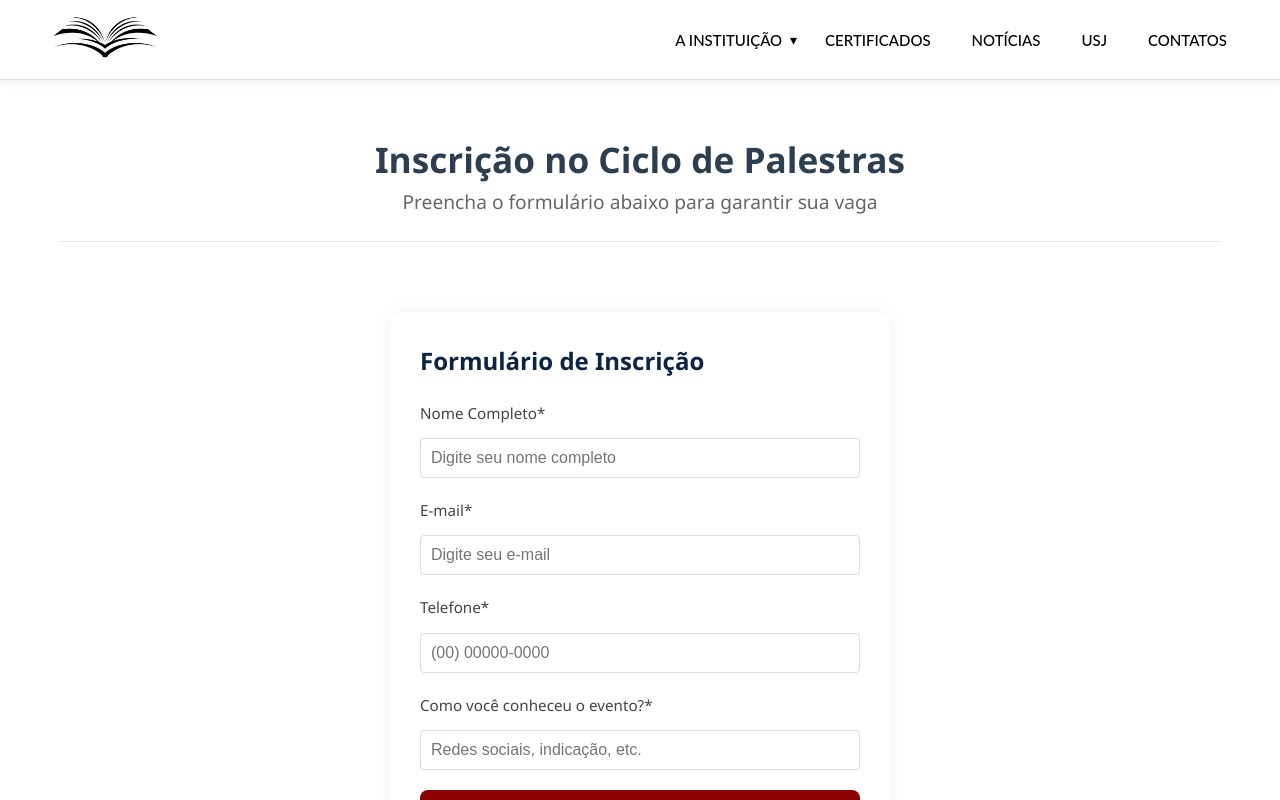
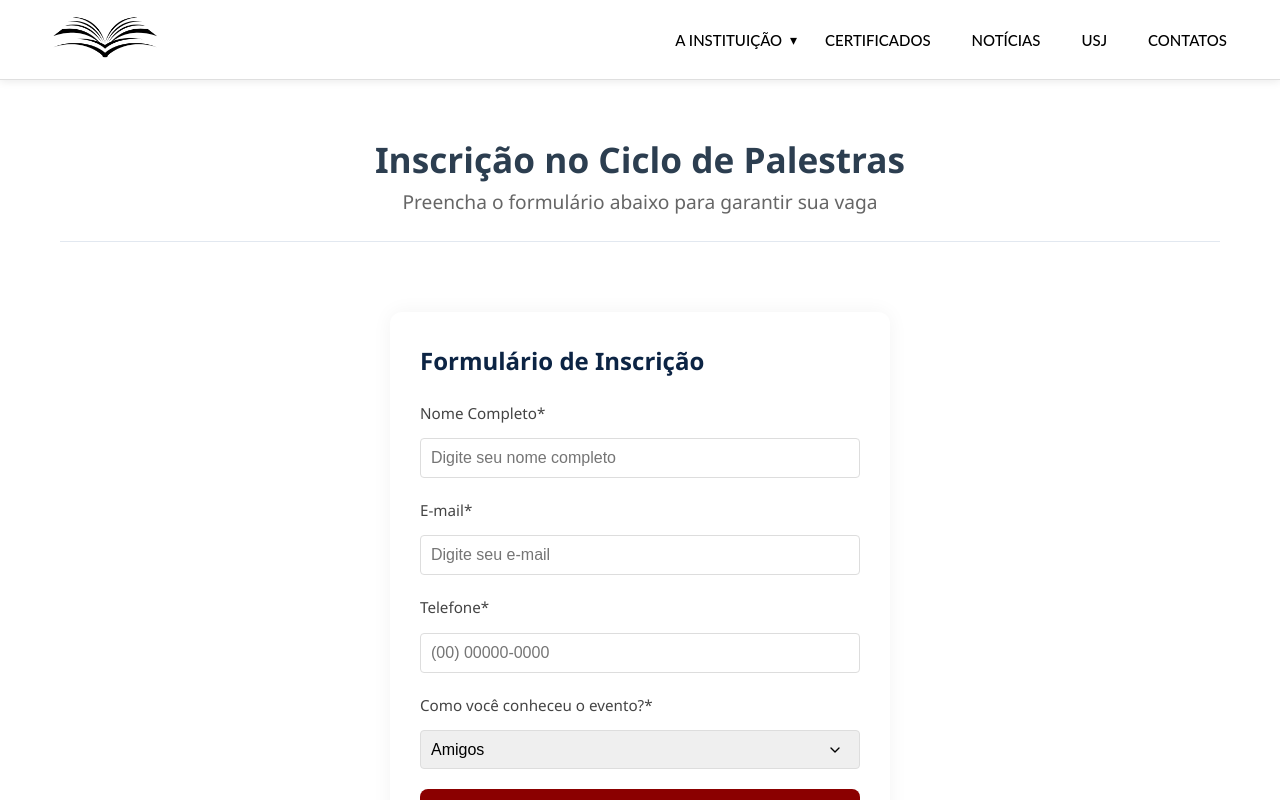
Before and after one commit to FUNDESJ/site-fundesj, a React (Vite) app: page /ciclo/inscricoes in a window 1280 px wide. Shown: the top 800 px of the page. Built offline with nearby package versions, Linux system fonts and the light colour scheme; no server answers.

Commit message:
Site-fundesj

```diff
--- a/src/pages/ciclo/ciclo/inscricoes.jsx
+++ b/src/pages/ciclo/ciclo/inscricoes.jsx
@@ -197,15 +197,20 @@ export default function Inscricoes() {
 
                     <div className="form-group">
                         <label htmlFor="comoConheceu" className="form-label">Como você conheceu o evento?*</label>
-                        <input
-                            type="text"
-                            id="comoConheceu"
+
+                           <select  id="comoConheceu"
                             className="form-input"
-                            placeholder="Redes sociais, indicação, etc."
                             value={comoConheceu}
                             onChange={(e) => setComoConheceu(e.target.value)}
                             required
-                        />
+                            >
+                                <option value="Amigos">Amigos</option>
+                                <option value="Instagram">Instragram</option>
+                                <option value="Facebook">Facebook</option>
+                                <option value="Televisão">Televisão</option>
+                                <option value="Outros">Outros</option>
+
+                            </select>
                     </div>
 
                     <button
```
Also changed, not shown: src/vercel.json (added).
